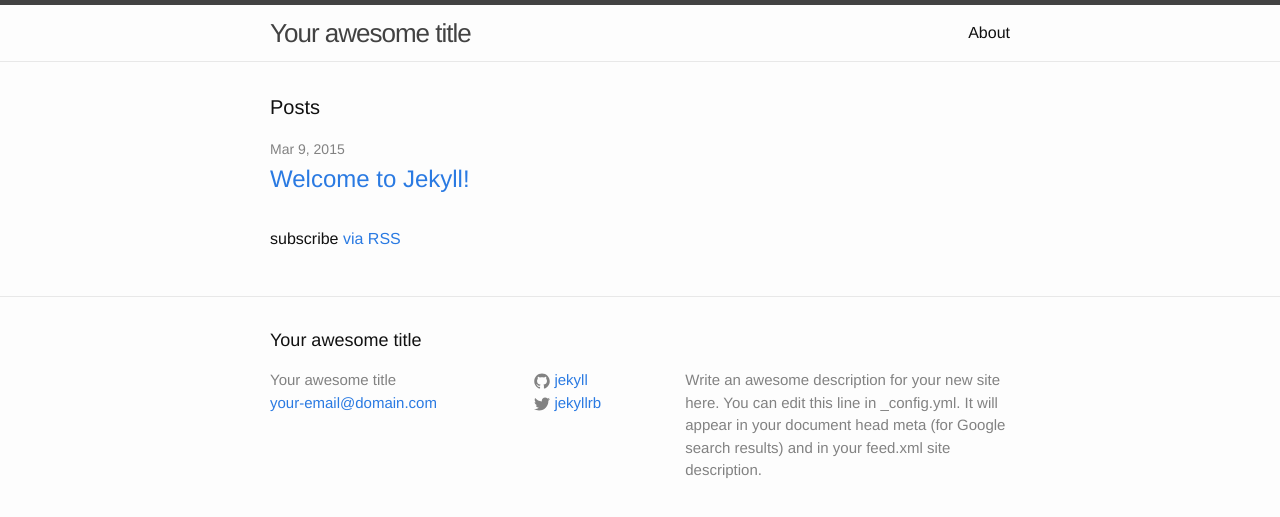
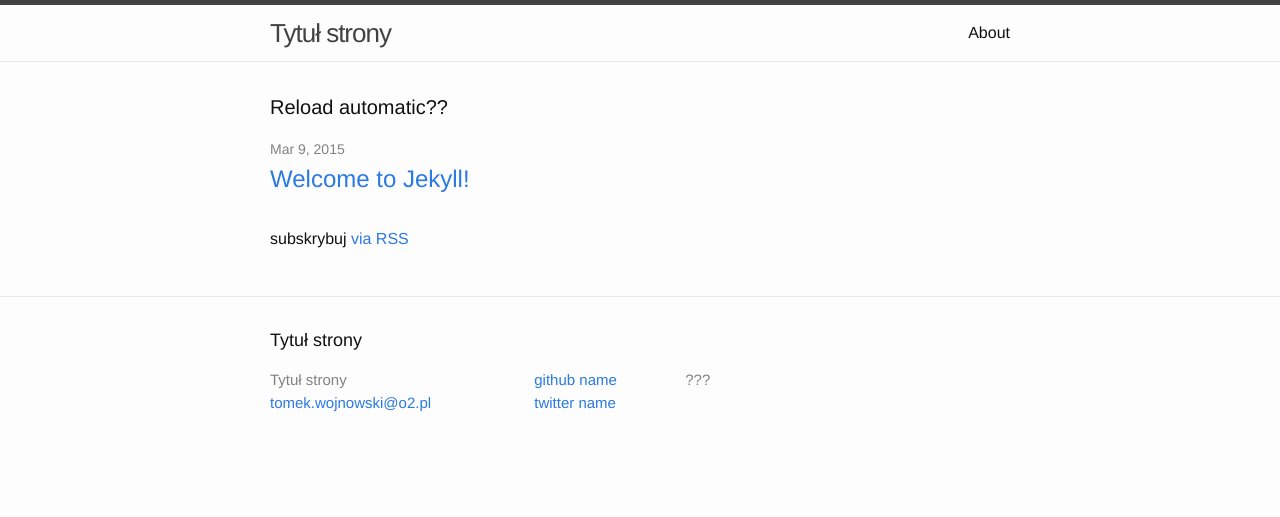
Before and after one commit to zensoft/zensoft.github.io, a Jekyll site: the page built from index.html, in a window 1280 px wide. Shown: the top 517 px of the page. Built offline with Jekyll 4.4.1, drawn with Linux system fonts in a browser that asks for light colours.

Commit message:
Jekyll prace

```diff
--- a/_config.yml
+++ b/_config.yml
@@ -1,14 +1,11 @@
 # Site settings
-title: Your awesome title
-email: your-email@domain.com
-description: > # this means to ignore newlines until "baseurl:"
-  Write an awesome description for your new site here. You can edit this
-  line in _config.yml. It will appear in your document head meta (for
-  Google search results) and in your feed.xml site description.
+title: Tytuł strony
+email: tomek.wojnowski@o2.pl
+description: ???
 baseurl: "" # the subpath of your site, e.g. /blog/
-url: "http://yourdomain.com" # the base hostname & protocol for your site
-twitter_username: jekyllrb
-github_username:  jekyll
+url: "http://zensoft.github.io/" # the base hostname & protocol for your site
+twitter_username: twitter name
+github_username:  github name
 
 # Build settings
 markdown: kramdown
--- a/_includes/footer.html
+++ b/_includes/footer.html
@@ -17,12 +17,6 @@
           {% if site.github_username %}
           <li>
             <a href="https://github.com/{{ site.github_username }}">
-              <span class="icon  icon--github">
-                <svg viewBox="0 0 16 16">
-                  <path fill="#828282" d="M7.999,0.431c-4.285,0-7.76,3.474-7.76,7.761 c0,3.428,2.223,6.337,5.307,7.363c0.388,0.071,0.53-0.168,0.53-0.374c0-0.184-0.007-0.672-0.01-1.32 c-2.159,0.469-2.614-1.04-2.614-1.04c-0.353-0.896-0.862-1.135-0.862-1.135c-0.705-0.481,0.053-0.472,0.053-0.472 c0.779,0.055,1.189,0.8,1.189,0.8c0.692,1.186,1.816,0.843,2.258,0.645c0.071-0.502,0.271-0.843,0.493-1.037 C4.86,11.425,3.049,10.76,3.049,7.786c0-0.847,0.302-1.54,0.799-2.082C3.768,5.507,3.501,4.718,3.924,3.65 c0,0,0.652-0.209,2.134,0.796C6.677,4.273,7.34,4.187,8,4.184c0.659,0.003,1.323,0.089,1.943,0.261 c1.482-1.004,2.132-0.796,2.132-0.796c0.423,1.068,0.157,1.857,0.077,2.054c0.497,0.542,0.798,1.235,0.798,2.082 c0,2.981-1.814,3.637-3.543,3.829c0.279,0.24,0.527,0.713,0.527,1.437c0,1.037-0.01,1.874-0.01,2.129 c0,0.208,0.14,0.449,0.534,0.373c3.081-1.028,5.302-3.935,5.302-7.362C15.76,3.906,12.285,0.431,7.999,0.431z"/>
-                </svg>
-              </span>
-
               <span class="username">{{ site.github_username }}</span>
             </a>
           </li>
@@ -31,13 +25,6 @@
           {% if site.twitter_username %}
           <li>
             <a href="https://twitter.com/{{ site.twitter_username }}">
-              <span class="icon  icon--twitter">
-                <svg viewBox="0 0 16 16">
-                  <path fill="#828282" d="M15.969,3.058c-0.586,0.26-1.217,0.436-1.878,0.515c0.675-0.405,1.194-1.045,1.438-1.809
-                  c-0.632,0.375-1.332,0.647-2.076,0.793c-0.596-0.636-1.446-1.033-2.387-1.033c-1.806,0-3.27,1.464-3.27,3.27 c0,0.256,0.029,0.506,0.085,0.745C5.163,5.404,2.753,4.102,1.14,2.124C0.859,2.607,0.698,3.168,0.698,3.767 c0,1.134,0.577,2.135,1.455,2.722C1.616,6.472,1.112,6.325,0.671,6.08c0,0.014,0,0.027,0,0.041c0,1.584,1.127,2.906,2.623,3.206 C3.02,9.402,2.731,9.442,2.433,9.442c-0.211,0-0.416-0.021-0.615-0.059c0.416,1.299,1.624,2.245,3.055,2.271 c-1.119,0.877-2.529,1.4-4.061,1.4c-0.264,0-0.524-0.015-0.78-0.046c1.447,0.928,3.166,1.469,5.013,1.469 c6.015,0,9.304-4.983,9.304-9.304c0-0.142-0.003-0.283-0.009-0.423C14.976,4.29,15.531,3.714,15.969,3.058z"/>
-                </svg>
-              </span>
-
               <span class="username">{{ site.twitter_username }}</span>
             </a>
           </li>
--- a/_includes/head.html
+++ b/_includes/head.html
@@ -9,4 +9,5 @@
   <link rel="stylesheet" href="{{ "/css/main.css" | prepend: site.baseurl }}">
   <link rel="canonical" href="{{ page.url | replace:'index.html','' | prepend: site.baseurl | prepend: site.url }}">
   <link rel="alternate" type="application/rss+xml" title="{{ site.title }}" href="{{ "/feed.xml" | prepend: site.baseurl | prepend: site.url }}" />
+  <script src="{{ "/js/main.js" | prepend: site.baseurl }}"></script>
 </head>
--- a/index.html
+++ b/index.html
@@ -4,7 +4,7 @@ layout: default
 
 <div class="home">
 
-  <h1 class="page-heading">Posts</h1>
+  <h1 class="page-heading">Reload automatic??</h1>
 
   <ul class="post-list">
     {% for post in site.posts %}
@@ -18,6 +18,6 @@ layout: default
     {% endfor %}
   </ul>
 
-  <p class="rss-subscribe">subscribe <a href="{{ "/feed.xml" | prepend: site.baseurl }}">via RSS</a></p>
+  <p class="rss-subscribe">subskrybuj <a href="{{ "/feed.xml" | prepend: site.baseurl }}">via RSS</a></p>
 
 </div>
--- /dev/null
+++ b/js/main.js
@@ -0,0 +1 @@
+alert("ok");
--- /dev/null
+++ b/jsons/test.json
@@ -0,0 +1,3 @@
+{
+  "foo":"bar"
+}
```
